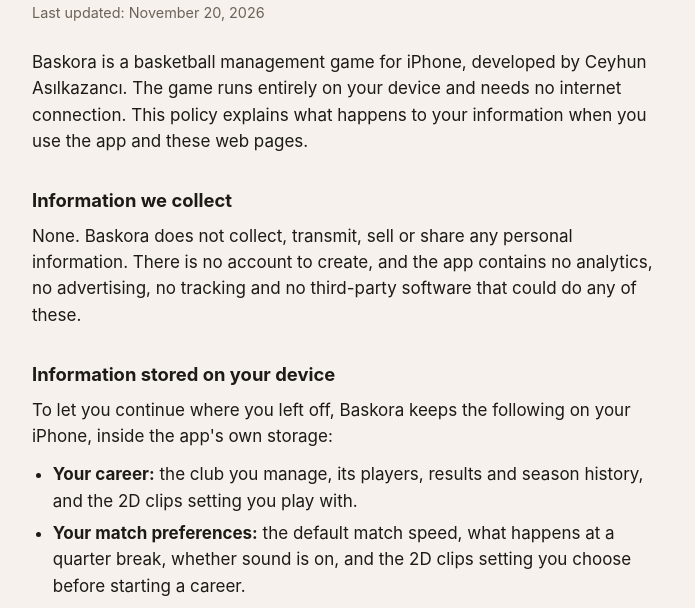
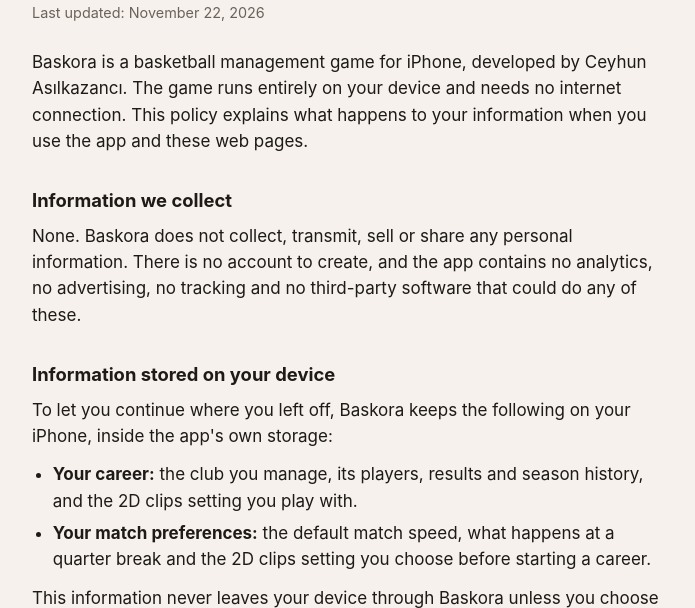
Before and after one commit to baskoraapp/baskora, a plain HTML site: page privacy.html in a window 1280 px wide. Shown: the part 141-749 px from the top of the page, without its empty margins (292-987 px from the left). Drawn offline with Linux system fonts and the light colour scheme.

Commit message:
Update privacy.html

```diff
--- a/privacy.html
+++ b/privacy.html
@@ -22,7 +22,7 @@
 
   <main>
     <h1>Baskora Privacy Policy</h1>
-    <p class="updated">Last updated: November 20, 2026</p>
+    <p class="updated">Last updated: November 22, 2026</p>
 
     <p>Baskora is a basketball management game for iPhone, developed by Ceyhun Asılkazancı. The game runs entirely on your device and needs no internet connection. This policy explains what happens to your information when you use the app and these web pages.</p>
 
@@ -33,7 +33,7 @@
     <p>To let you continue where you left off, Baskora keeps the following on your iPhone, inside the app's own storage:</p>
     <ul>
       <li><strong>Your career:</strong> the club you manage, its players, results and season history, and the 2D clips setting you play with.</li>
-      <li><strong>Your match preferences:</strong> the default match speed, what happens at a quarter break, whether sound is on, and the 2D clips setting you choose before starting a career.</li>
+      <li><strong>Your match preferences:</strong> the default match speed, what happens at a quarter break and the 2D clips setting you choose before starting a career.</li>
     </ul>
     <p>This information never leaves your device through Baskora unless you choose to share it as described below, and the developer has no access to it. It may be included in backups you make of your iPhone with iCloud or a computer; those backups are handled by Apple under Apple's privacy policy.</p>
 
```
